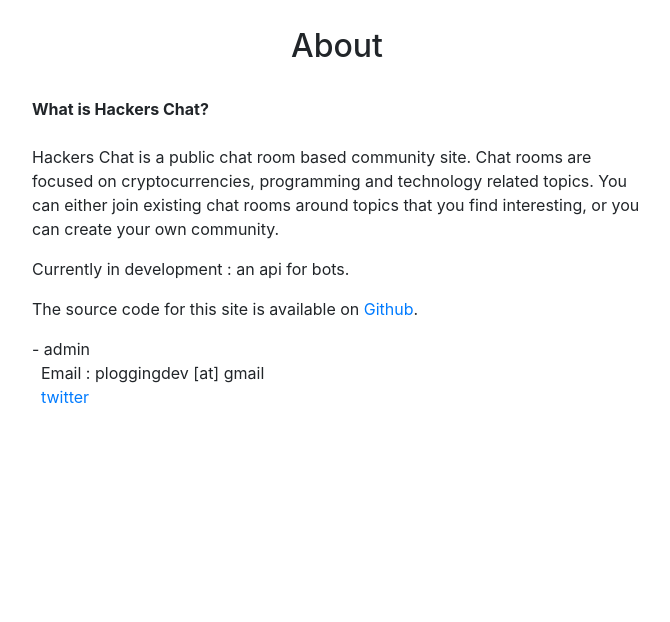
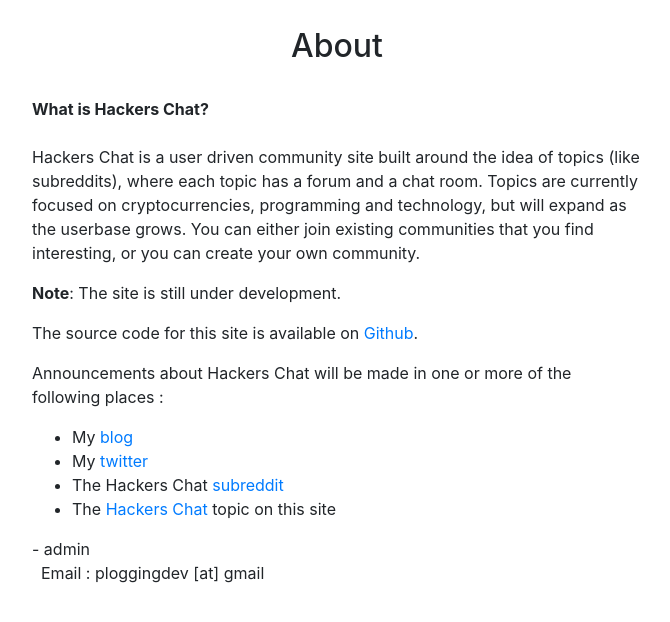
Before and after one commit to ploggingdev/hackerschat, a Django app: page /about/ in a window 1280 px wide. Shown: the part 56-678 px from the top of the page, without its empty margins (303-973 px from the left). Run offline with Django 3.2, Linux system fonts and the light colour scheme; some libraries are stand-ins or nearby versions.

Commit message:
Update about page

```diff
--- a/mainapp/templates/mainapp/about.html
+++ b/mainapp/templates/mainapp/about.html
@@ -10,15 +10,22 @@
     <div class="col-md-6 offset-md-3 text-left">
         <strong>What is Hackers Chat?</strong>
         <br/><br/>
-        <p>Hackers Chat is a public chat room based community site. Chat rooms are focused on cryptocurrencies, programming and technology related topics. You can either join existing chat rooms around topics that you find interesting, or you can create your own community.</p>
-        <p>Currently in development : an api for bots.</p>
+        <p>Hackers Chat is a user driven community site built around the idea of topics (like subreddits), where each topic has a forum and a chat room. Topics are currently focused on cryptocurrencies, programming and technology, but will expand as the userbase grows. You can either join existing communities that you find interesting, or you can create your own community.</p>
+        <p><strong>Note</strong>: The site is still under development.</p>
         <p>The source code for this site is available on <a href="https://github.com/ploggingdev/hackerschat" rel="noopener noreferrer nofollow" target="_blank">Github</a>.</p>
         <p>
+        <p>Announcements about Hackers Chat will be made in one or more of the following places :
+            <ul>
+                <li>My <a href="https://www.ploggingdev.com/" target="_blank">blog</a></li>
+                <li>My <a href="https://twitter.com/ploggingdev" rel="noopener noreferrer nofollow" target="_blank">twitter</a></li>
+                <li>The Hackers Chat <a href="https://www.reddit.com/r/hackerschat/" target="_blank">subreddit</a></li>
+                <li>The <a href="https://www.hackerschat.net/topics/hackerschat/" target="_blank">Hackers Chat</a> topic on this site</li>
+            </ul>
+        </p>
             - admin
             <br/>
             &nbsp;&nbsp;Email : ploggingdev [at] gmail
             <br/>
-            &nbsp;&nbsp;<a href="https://twitter.com/ploggingdev" rel="noopener noreferrer nofollow" target="_blank">twitter</a>
         </p>
     </div>
 </div>
```
